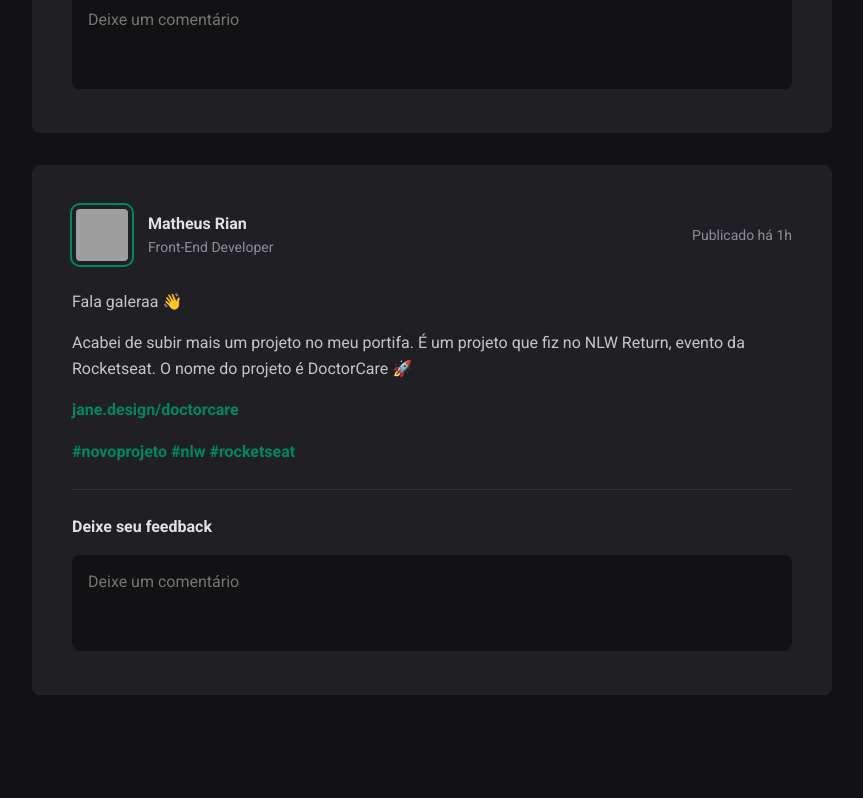
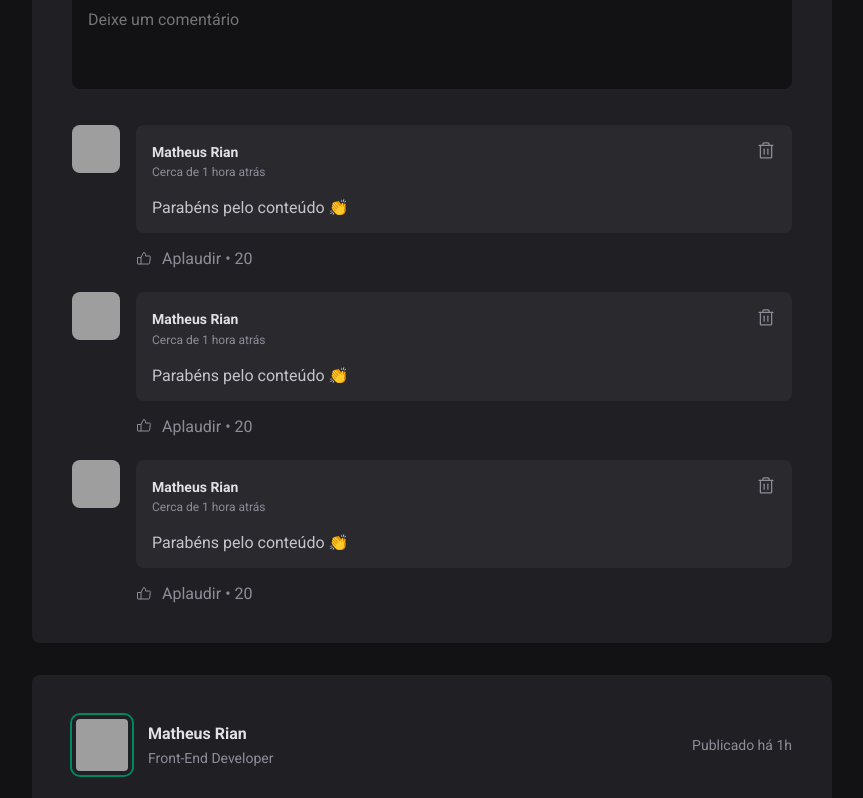
Before and after one commit to Matheus-Rian/feed-react, a React (Vite) app: page / in a window 1280 px wide. Shown: the part 502-1300 px from the top of the page, without its empty margins (352-1215 px from the left). Before the commit the page ends 1229 px from the top, so only its background shows below. Built offline with nearby package versions, Linux system fonts and the light colour scheme; grey boxes are pictures that could not be loaded.

Commit message:
feat: add comment in Post

```diff
--- a/src/components/Post.module.css
+++ b/src/components/Post.module.css
@@ -121,3 +121,7 @@
 .commentForm button[type=submit]:hover {
   background: var(--green-300);
 }
+
+.commentList {
+  margin-top: 2rem;
+}
--- a/src/components/Post.tsx
+++ b/src/components/Post.tsx
@@ -1,3 +1,4 @@
+import { Commment } from './Comment';
 import Styles from './Post.module.css';
 
 export function Post() {
@@ -40,6 +41,12 @@ export function Post() {
           <button type='submit'>Publicar</button>
         </footer>
       </form>
+
+      <div className={Styles.commentList}>
+        <Commment />
+        <Commment />
+        <Commment />
+      </div>
     </article>
   )
 }
```
